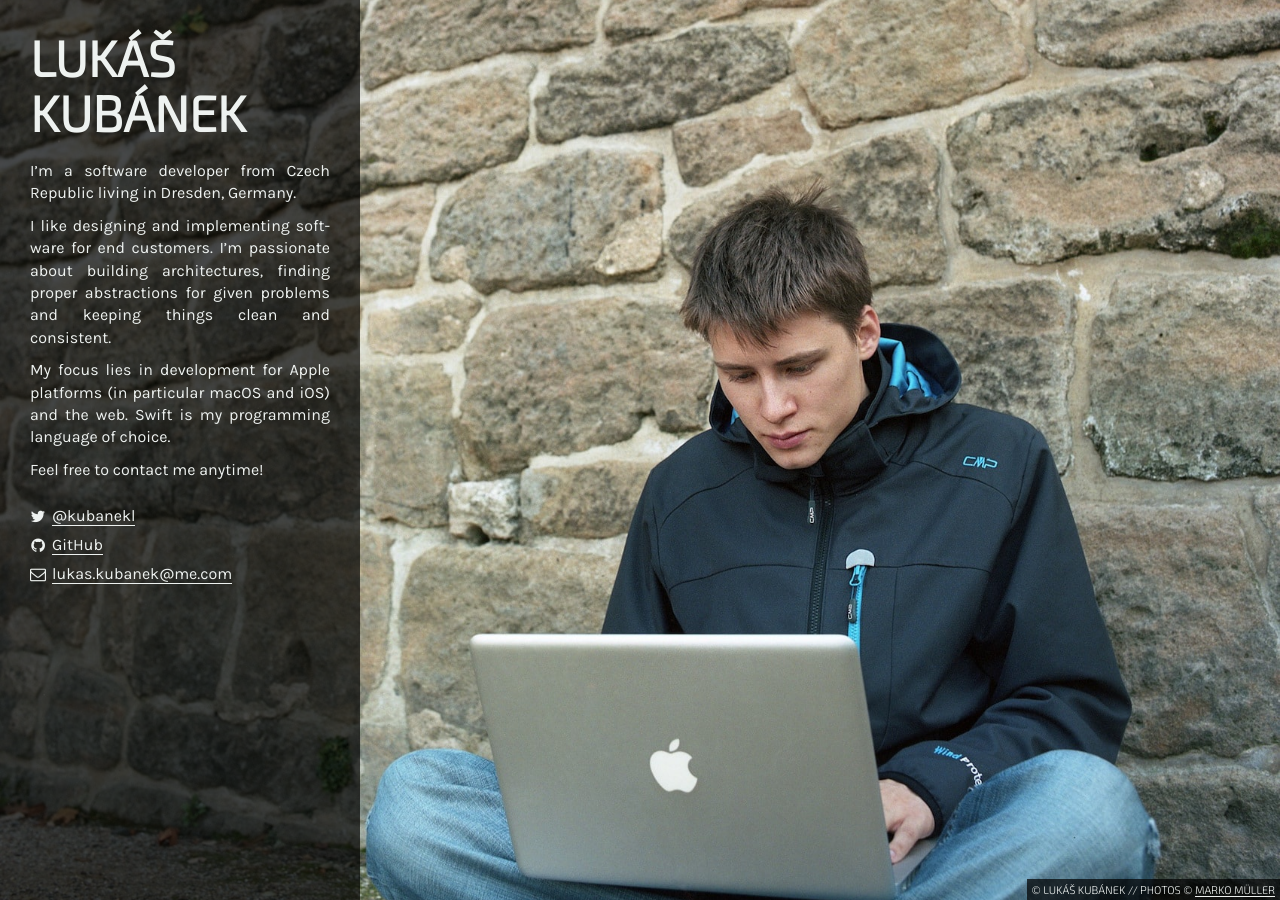
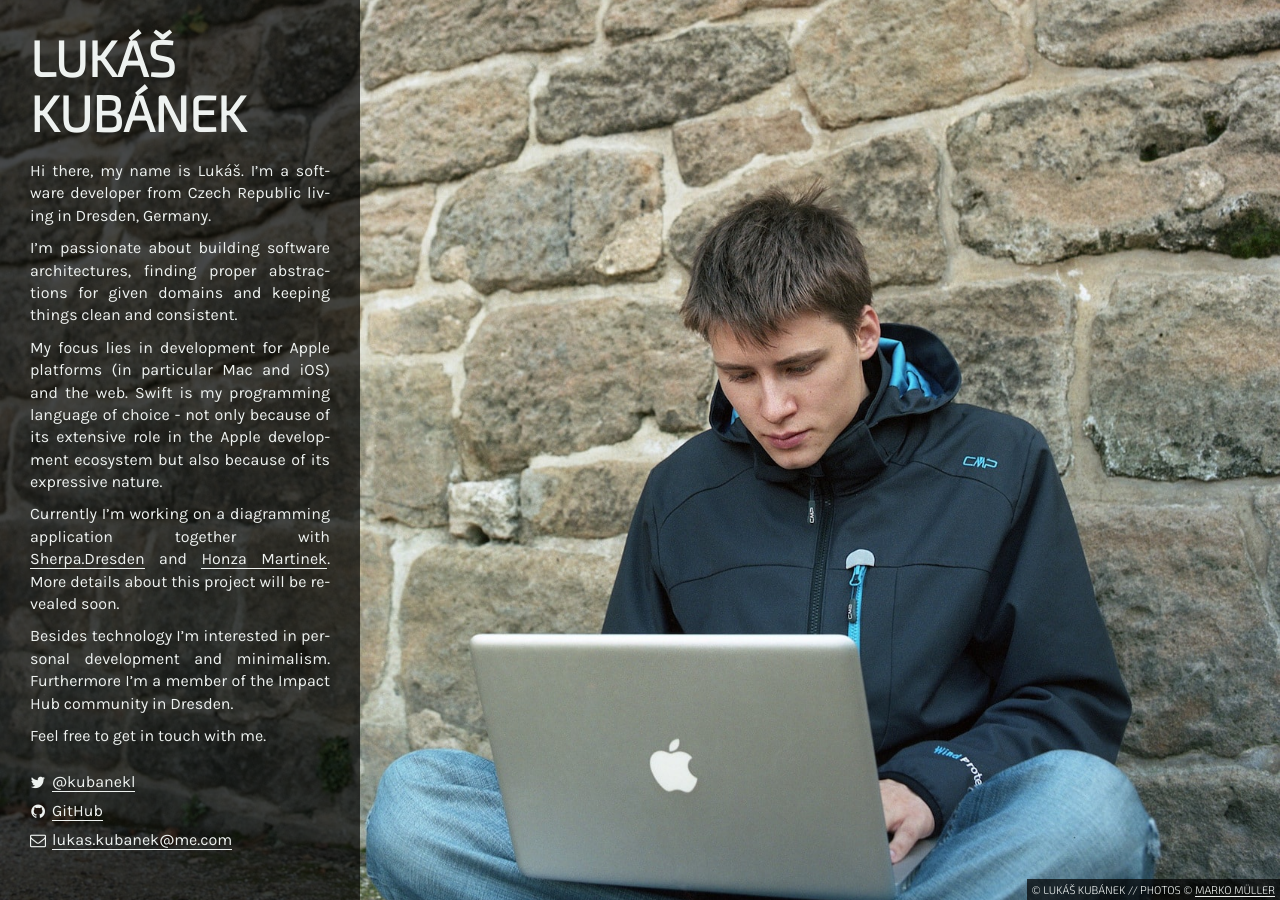
Before and after one commit to lukaskubanek/lukaskubanek-com-legacy, a Jekyll site: the page built from index.md, in a window 1280 px wide. Built offline with Jekyll 4.4.1, drawn with Linux system fonts in a browser that asks for light colours.

Commit message:
Added new bio

```diff
--- a/index.md
+++ b/index.md
@@ -2,10 +2,14 @@
 layout: home
 ---
 
-I’m a software developer from Czech Republic living in Dresden, Germany.
+Hi there, my name is Lukáš. I’m a software developer from Czech Republic living in Dresden, Germany.
 
-I like designing and implementing software for end customers. I’m passionate about building architectures, finding proper abstractions for given problems and keeping things clean and consistent.
+I’m passionate about building software architectures, finding proper abstractions for given domains and keeping things clean and consistent.
 
-My focus lies in development for Apple platforms (in particular macOS and iOS) and the web. Swift is my programming language of choice.
+My focus lies in development for Apple platforms (in particular Mac and iOS) and the web. Swift is my programming language of choice - not only because of its extensive role in the Apple development ecosystem but also because of its expressive nature.
 
-Feel free to contact me anytime!
+Currently I’m working on a diagramming application together with [Sherpa.Dresden](https://sherpa-dresden.de) and [Honza Martinek](https://jan-martinek.com). More details about this project will be revealed soon.
+
+Besides technology I’m interested in personal development and minimalism. Furthermore I’m a member of the Impact Hub community in Dresden.
+
+Feel free to get in touch with me.
```
